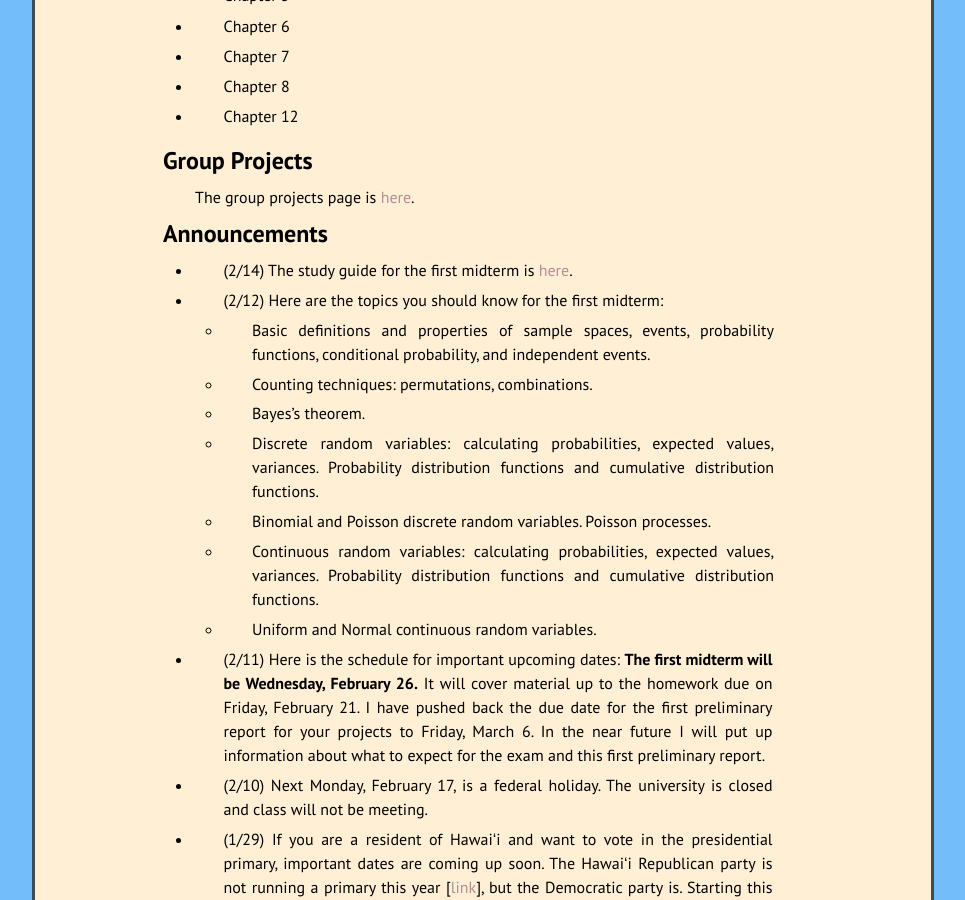
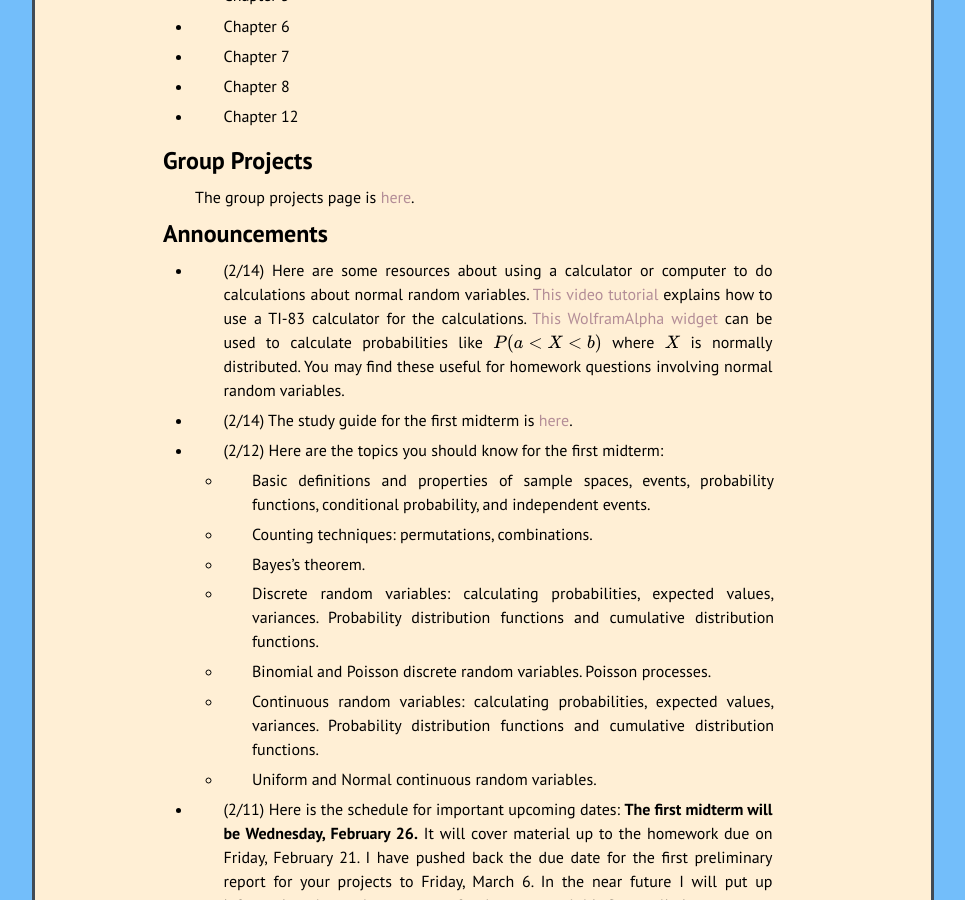
Before and after one commit to kamerynjw/kamerynjw.github.io, a Jekyll site: the page built from teaching/2020/math372.md, in a window 1280 px wide and 900 px high, scrolled down 493 px. Shown: the whole window, without its empty margins (157-1122 px from the left). Built offline with Jekyll 4.4.1, drawn with Linux system fonts in a browser that asks for light colours; nearby versions of some CDN libraries; formulas are drawn with MathJax 3.

Commit message:
added links to references about how to calculate with normal rvs

```diff
--- a/teaching/2020/math372.md
+++ b/teaching/2020/math372.md
@@ -38,6 +38,8 @@ The group projects page is [here]({{ page.url }}group-project/).
 
 Announcements
 -------------
+
+* (2/14) Here are some resources about using a calculator or computer to do calculations about normal random variables. [This video tutorial](https://www.youtube.com/watch?v=6kPmX3nNlyw) explains how to use a TI-83 calculator for the calculations. [This WolframAlpha widget](https://www.wolframalpha.com/widgets/gallery/view.jsp?id=98b17f068d5d9b7668e19fb8ae470841) can be used to calculate probabilities like $P(a < X  < b)$ where $X$ is normally distributed. You may find these useful for homework questions involving normal random variables.
 
 * (2/14) The study guide for the first midterm is [here]({{ page.url}}sg1.pdf).
 
```
